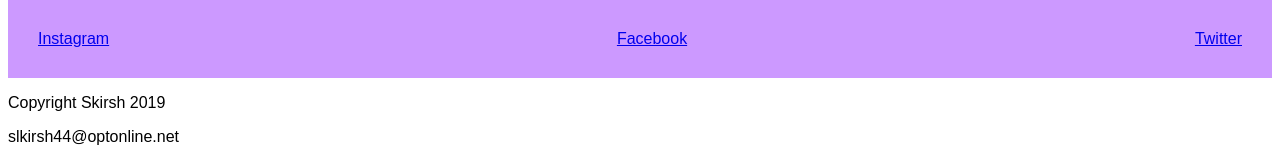
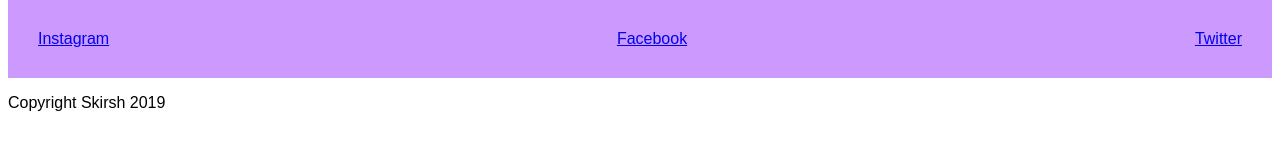
Before and after one commit to skirshner/2019-spring-04h-personal-portfolio, a plain HTML site: page index.html in a window 1280 px wide. Shown: the part 1701-1863 px from the top of the page. After the commit the page ends 1829 px from the top, so only its background shows below. Drawn offline with Linux system fonts and the light colour scheme.

Commit message:
aspen
update

```diff
--- a/index.html
+++ b/index.html
@@ -73,7 +73,6 @@
                 <li><a href="#">Twitter</a></li>
               </ul>
               <p> Copyright Skirsh 2019 </p>
-              <p> slkirsh44@optonline.net </p>
             </footer>
           </body>
         </html>
```
Also changed, not shown: img/aspen.JPG, img/hippo.jpg (deleted), img/tavel.JPG (deleted), 1 other file.
